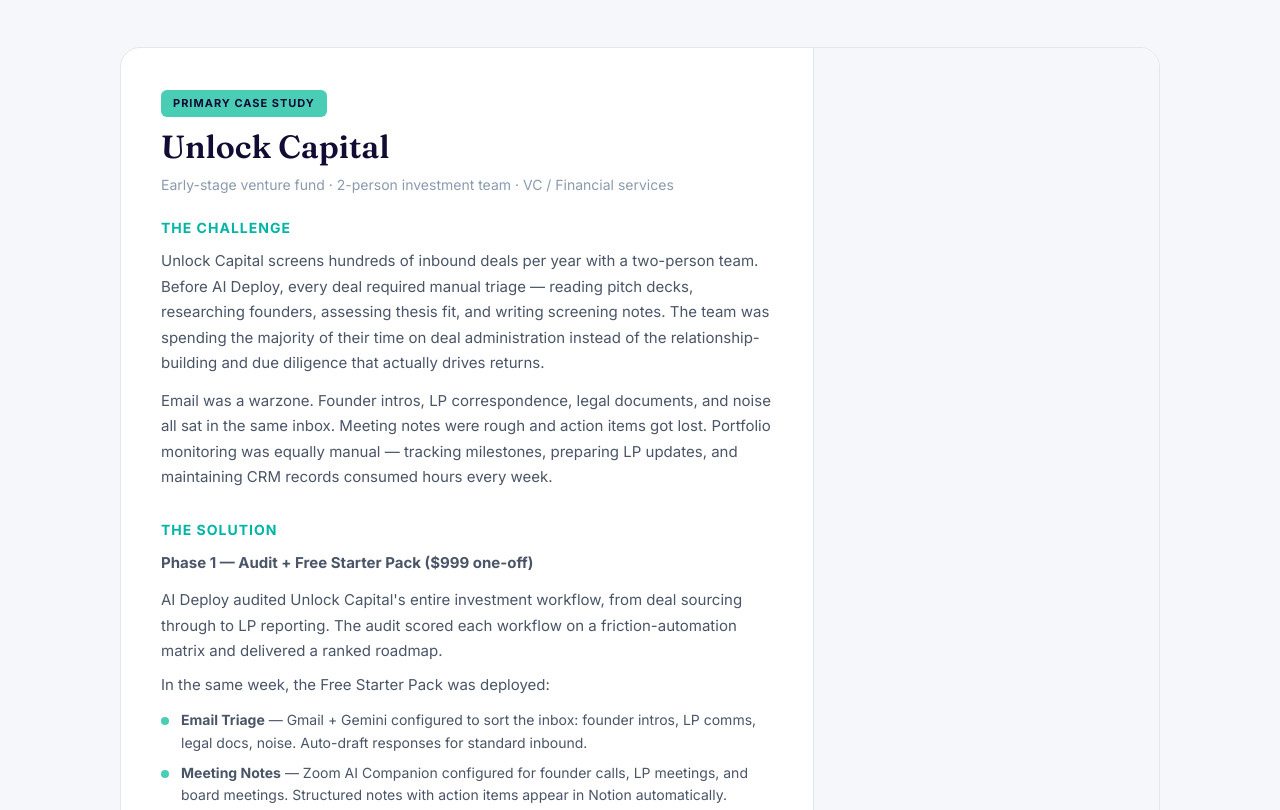
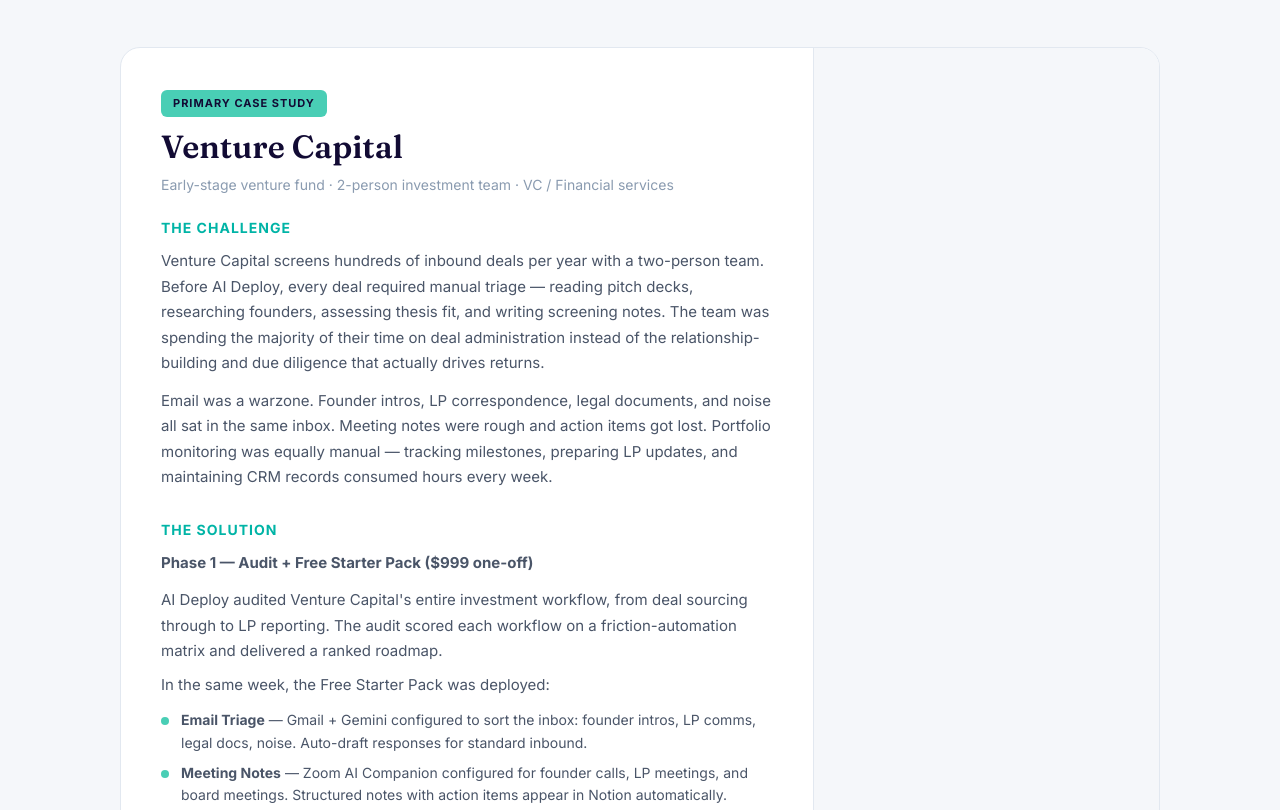
Before and after one commit to unlock-capital/aideploy-website, a plain HTML site: page case-studies.html in a window 1280 px wide. Shown: the part 440-1250 px from the top of the page. Drawn offline with Linux system fonts and the light colour scheme.

Commit message:
Update case-studies.html

```diff
--- a/case-studies.html
+++ b/case-studies.html
@@ -200,7 +200,7 @@
 </section>
 
 <!-- ============================================================
-     CASE STUDY 1: UNLOCK CAPITAL (Primary)
+     CASE STUDY 1: Venture Capital (Primary)
      ============================================================ -->
 <section class="section section--platinum">
   <div class="container">
@@ -208,16 +208,16 @@
       <div class="cs-primary__top">
         <div class="cs-primary__content">
           <span class="badge badge--teal">Primary Case Study</span>
-          <h2 style="font-size:clamp(24px,3vw,32px);margin-bottom:4px">Unlock Capital</h2>
+          <h2 style="font-size:clamp(24px,3vw,32px);margin-bottom:4px">Venture Capital</h2>
           <p class="cs-primary__meta">Early-stage venture fund · 2-person investment team · VC / Financial services</p>
 
           <h3 class="cs-section-heading">The Challenge</h3>
-          <p class="cs-primary__body">Unlock Capital screens hundreds of inbound deals per year with a two-person team. Before AI Deploy, every deal required manual triage — reading pitch decks, researching founders, assessing thesis fit, and writing screening notes. The team was spending the majority of their time on deal administration instead of the relationship-building and due diligence that actually drives returns.</p>
+          <p class="cs-primary__body">Venture Capital screens hundreds of inbound deals per year with a two-person team. Before AI Deploy, every deal required manual triage — reading pitch decks, researching founders, assessing thesis fit, and writing screening notes. The team was spending the majority of their time on deal administration instead of the relationship-building and due diligence that actually drives returns.</p>
           <p class="cs-primary__body" style="margin-top:12px">Email was a warzone. Founder intros, LP correspondence, legal documents, and noise all sat in the same inbox. Meeting notes were rough and action items got lost. Portfolio monitoring was equally manual — tracking milestones, preparing LP updates, and maintaining CRM records consumed hours every week.</p>
 
           <h3 class="cs-section-heading">The Solution</h3>
           <p class="cs-primary__body" style="margin-bottom:12px"><strong>Phase 1 — Audit + Free Starter Pack ($999 one-off)</strong></p>
-          <p class="cs-primary__body">AI Deploy audited Unlock Capital's entire investment workflow, from deal sourcing through to LP reporting. The audit scored each workflow on a friction-automation matrix and delivered a ranked roadmap.</p>
+          <p class="cs-primary__body">AI Deploy audited Venture Capital's entire investment workflow, from deal sourcing through to LP reporting. The audit scored each workflow on a friction-automation matrix and delivered a ranked roadmap.</p>
           <p class="cs-primary__body" style="margin-top:8px">In the same week, the Free Starter Pack was deployed:</p>
           <ul class="solution-list">
             <li><strong>Email Triage</strong> — Gmail + Gemini configured to sort the inbox: founder intros, LP comms, legal docs, noise. Auto-draft responses for standard inbound.</li>
@@ -265,7 +265,7 @@
 
           <div class="cs-quote">
             <blockquote>"AI Deploy didn't give us a chatbot. They rebuilt our entire deal workflow — from the first inbound email to the IC memo. The starter pack had my inbox sorted and my meeting notes structured in the first week, before we even started on the paid skills. The deal screening booster pack was running inside two weeks. We didn't write a single line of code."</blockquote>
-            <cite>Simon Betschel <span>· Managing Partner, Unlock Capital</span></cite>
+            <cite> <span>· General Partner, Venture Capital</span></cite>
           </div>
         </div>
 
```
